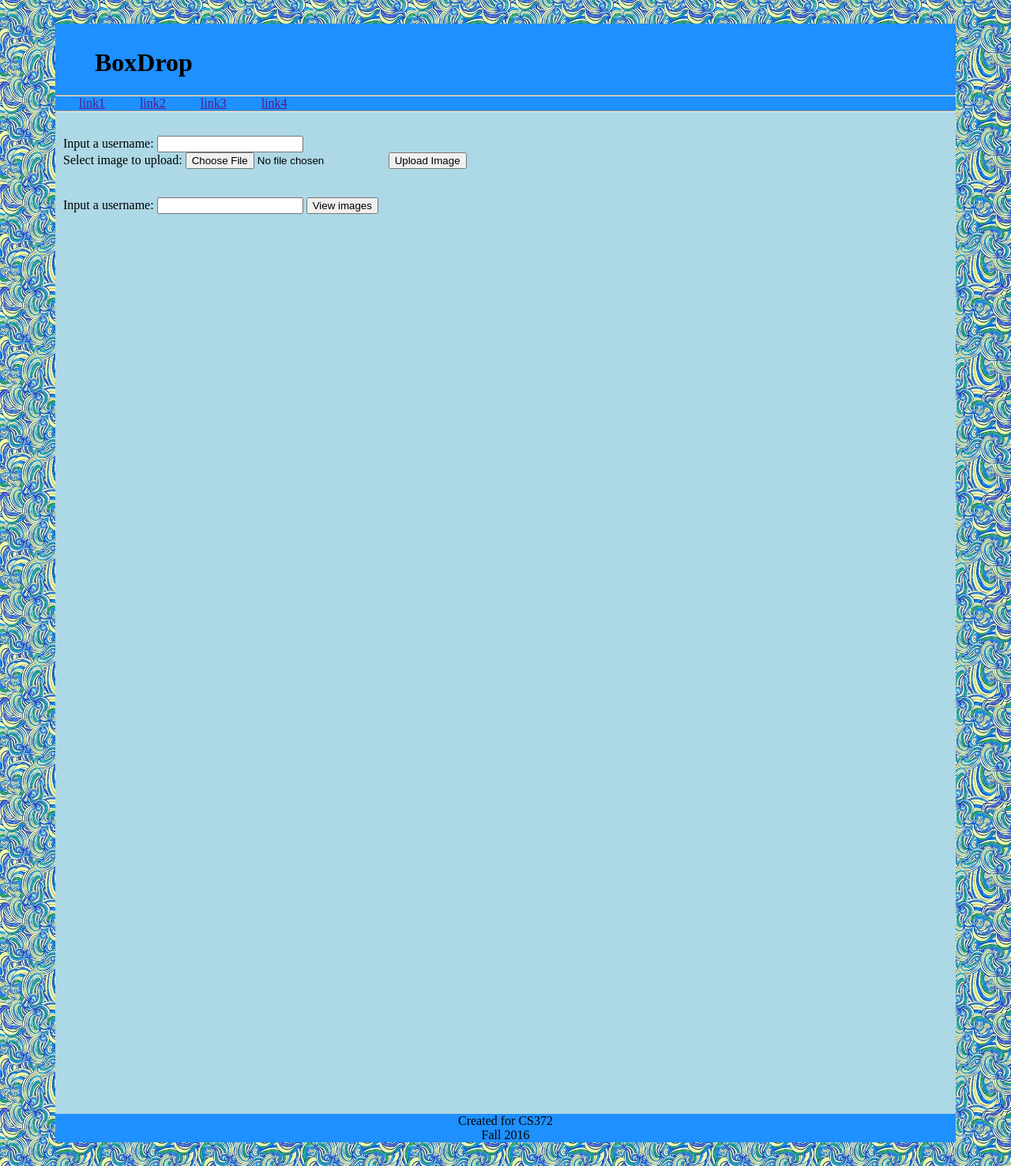
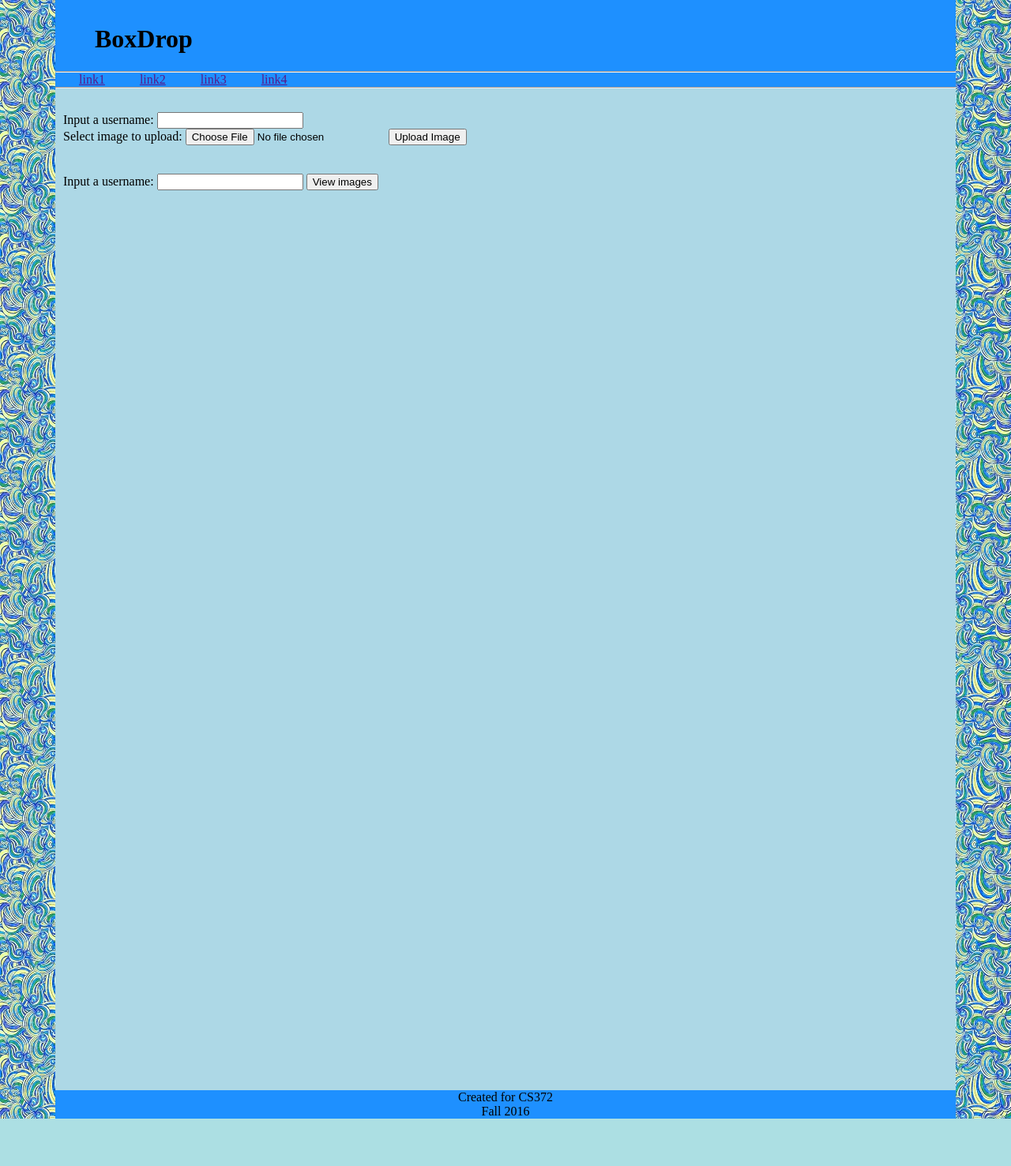
Before and after one commit to brewdd02/OnlineImage, a PHP site: page / in a window 1280 px wide. Shown: the whole page at 79% size. After the commit the page ends 1417 px from the top, so only its background shows below. Run offline with PHP 8.4, Linux system fonts and the light colour scheme.

Commit message:
Removing margins on top and bottom

```diff
--- a/index/css/styles.css
+++ b/index/css/styles.css
@@ -7,7 +7,6 @@ body {
 header {
     background-color: dodgerblue;
     padding-top: 10px;
-    margin-top: 30px;
 }
 
 header > h1 {
@@ -36,5 +35,4 @@ section > #uploadImage {
 footer {
     background-color: dodgerblue;
     text-align: center;
-    margin-bottom: 30px;
 }
```
